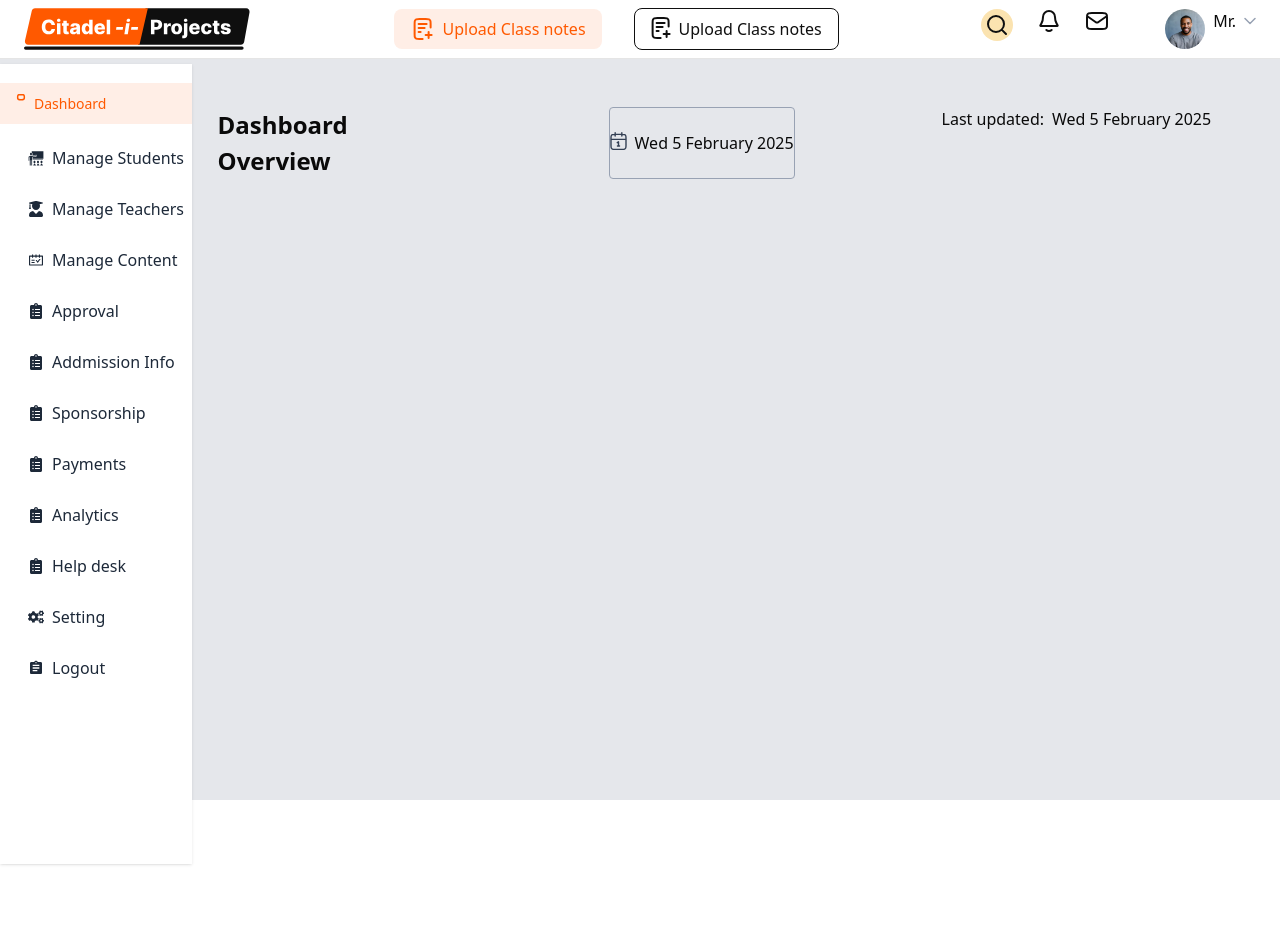
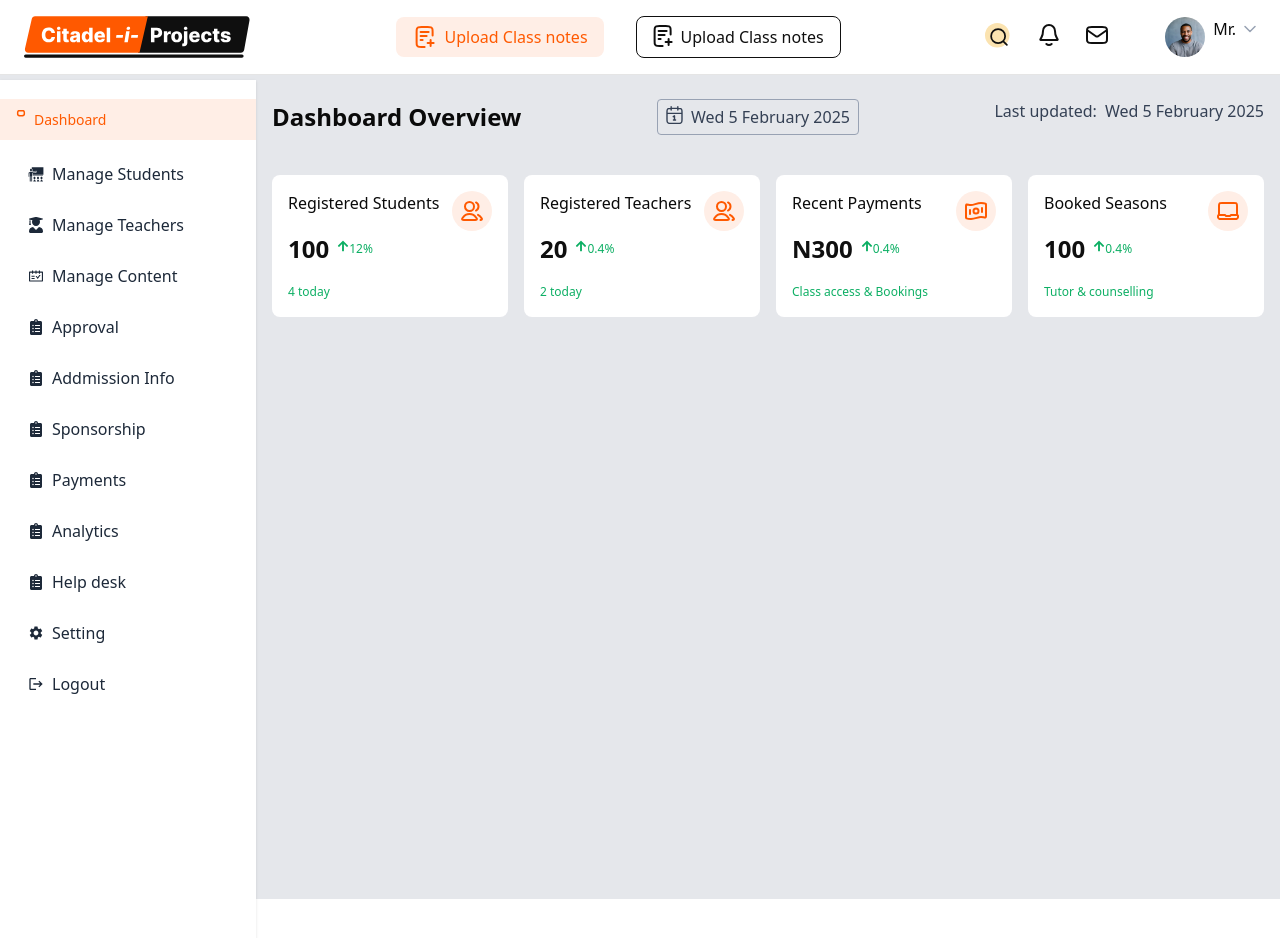
Before and after one commit to Farmerintech/admindash-farmerintech, a Next.js app: page /dashboards in a window 1280 px wide. Shown: the top 938 px of the page. Before the commit the page ends 800 px from the top, so only its background shows below. Built offline with nearby package versions, Linux system fonts and the light colour scheme.

Commit message:
dashboard, login

```diff
--- a/src/app/(dashboard)/dashboards/page.tsx
+++ b/src/app/(dashboard)/dashboards/page.tsx
@@ -1,32 +1,92 @@
+import { DashHook } from '@/app/components/dahHook';
 import { useUser } from '@/app/context/reducer'
 import React from 'react'
+import { FaArrowUp } from 'react-icons/fa';
 
 export default function page() {
-  const date = new Date('2025-02-05');
-  const options:any = { weekday: 'short', day: 'numeric', month: 'long', year: 'numeric' };
-    const formattedDate = new Intl.DateTimeFormat('en-GB', options).format(date);
     return (
-    <section className="md:ml-[20%] lg:ml-[17%] md:w-[80%] w-[100%] ">
-    <div className='flex justify-between  '>
-      <div className='w-[244px]'>
-      <p className='font-[600] text-[24px]'>Dashboard Overview</p>
+    <section className="md:ml-[25%]  lg:ml-[20%] md:w-[75%]
+     lg:w-[80%] w-[100%] px-[16px] pb-[24px] mt-6 min-h-screen">
+      <DashHook name={"Dashboard Overview"}/>
+    <main className='grid xl:grid-cols-4 md:grid-cols-2 mt-10 gap-[16px]'>
+      <div className='bg-[#FFFFFF] p-[16px] gap-[10px] rounded-[8px] flex items-start justify-between'>
+        <div className='flex flex-col gap-[16px]'>
+          <p>Registered Students</p>
+          <div className='flex items-center gap-[8px]'>
+              <p className='text-[#0F0F0F] text-[24px] font-[700]'>100</p>
+              <div className='flex text-[#0DAF64] text-[12px] '>
+                 <FaArrowUp/>
+                 <p>12%</p>
+              </div>
+            </div>
+          <p className='text-[#0DAF64] text-[12px] '>4 today</p>
+        </div>
+        <div>
+          <svg width="40" height="40" viewBox="0 0 40 40" fill="none" xmlns="http://www.w3.org/2000/svg">
+          <rect width="40" height="40" rx="20" fill="#FFEEE6"/>
+          <path d="M26.0001 23.8369C27.456 24.5683 28.7042 25.742 29.6153 27.2096C29.7957 27.5003 29.886 27.6456 29.9172 27.8468C29.9805 28.2558 29.7009 28.7585 29.32 28.9204C29.1326 29 28.9218 29 28.5001 29M24.0001 19.5322C25.4818 18.7959 26.5001 17.2669 26.5001 15.5C26.5001 13.7331 25.4818 12.2041 24.0001 11.4678M22.0001 15.5C22.0001 17.9853 19.9854 20 17.5001 20C15.0148 20 13.0001 17.9853 13.0001 15.5C13.0001 13.0147 15.0148 11 17.5001 11C19.9854 11 22.0001 13.0147 22.0001 15.5ZM10.5593 26.9383C12.1536 24.5446 14.6695 23 17.5001 23C20.3307 23 22.8465 24.5446 24.4409 26.9383C24.7901 27.4628 24.9648 27.725 24.9446 28.0599C24.929 28.3207 24.758 28.64 24.5496 28.7976C24.282 29 23.9139 29 23.1777 29H11.8224C11.0863 29 10.7182 29 10.4505 28.7976C10.2421 28.64 10.0712 28.3207 10.0555 28.0599C10.0354 27.725 10.21 27.4628 10.5593 26.9383Z" stroke="#FF5900" stroke-width="2" stroke-linecap="round" stroke-linejoin="round"/>
+          </svg>
       </div>
-      <div className='w-[239] border-[0.5px] border-[#98A2B3] flex items-center justify-center rounded-[4px]'>
-      <p className='flex gap-[8px]'>
-        <span>
-        <svg width="17" height="20" viewBox="0 0 17 20" fill="none" xmlns="http://www.w3.org/2000/svg">
-        <path d="M16 8.33334H1M11.8333 1.66667V5.00001M5.16667 1.66667V5.00001M7.25 11.6667L8.5 10.8333V15M7.45833 15H9.54167M5 18.3333H12C13.4001 18.3333 14.1002 18.3333 14.635 18.0609C15.1054 17.8212 15.4878 17.4387 15.7275 16.9683C16 16.4335 16 15.7335 16 14.3333V7.33334C16 5.93321 16 5.23314 15.7275 4.69836C15.4878 4.22796 15.1054 3.84551 14.635 3.60582C14.1002 3.33334 13.4001 3.33334 12 3.33334H5C3.59987 3.33334 2.8998 3.33334 2.36502 3.60582C1.89462 3.84551 1.51217 4.22796 1.27248 4.69836C1 5.23314 1 5.93321 1 7.33334V14.3333C1 15.7335 1 16.4335 1.27248 16.9683C1.51217 17.4387 1.89462 17.8212 2.36502 18.0609C2.8998 18.3333 3.59987 18.3333 5 18.3333Z" stroke="#344054" stroke-width="1.4" stroke-linecap="round" stroke-linejoin="round"/>
+      </div>
+      <div className='bg-[#FFFFFF] p-[16px] gap-[10px] rounded-[8px] flex items-start justify-between'>
+        <div className='flex flex-col gap-[16px]'>
+          <p>Registered Teachers</p>
+          <div className='flex items-center gap-[8px]'>
+              <p className='text-[#0F0F0F] text-[24px] font-[700]'>20</p>
+              <div className='flex text-[#0DAF64] text-[12px] '>
+                 <FaArrowUp/>
+                 <p>0.4%</p>
+              </div>
+            </div>
+          <p className='text-[#0DAF64] text-[12px] '>2 today</p>
+        </div>
+        <div>
+          <svg width="40" height="40" viewBox="0 0 40 40" fill="none" xmlns="http://www.w3.org/2000/svg">
+          <rect width="40" height="40" rx="20" fill="#FFEEE6"/>
+          <path d="M26.0001 23.8369C27.456 24.5683 28.7042 25.742 29.6153 27.2096C29.7957 27.5003 29.886 27.6456 29.9172 27.8468C29.9805 28.2558 29.7009 28.7585 29.32 28.9204C29.1326 29 28.9218 29 28.5001 29M24.0001 19.5322C25.4818 18.7959 26.5001 17.2669 26.5001 15.5C26.5001 13.7331 25.4818 12.2041 24.0001 11.4678M22.0001 15.5C22.0001 17.9853 19.9854 20 17.5001 20C15.0148 20 13.0001 17.9853 13.0001 15.5C13.0001 13.0147 15.0148 11 17.5001 11C19.9854 11 22.0001 13.0147 22.0001 15.5ZM10.5593 26.9383C12.1536 24.5446 14.6695 23 17.5001 23C20.3307 23 22.8465 24.5446 24.4409 26.9383C24.7901 27.4628 24.9648 27.725 24.9446 28.0599C24.929 28.3207 24.758 28.64 24.5496 28.7976C24.282 29 23.9139 29 23.1777 29H11.8224C11.0863 29 10.7182 29 10.4505 28.7976C10.2421 28.64 10.0712 28.3207 10.0555 28.0599C10.0354 27.725 10.21 27.4628 10.5593 26.9383Z" stroke="#FF5900" stroke-width="2" stroke-linecap="round" stroke-linejoin="round"/>
+          </svg>
+      </div>
+      </div>
+      <div className='bg-[#FFFFFF] p-[16px] gap-[10px] rounded-[8px] flex items-start justify-between'>
+        <div className='flex flex-col gap-[16px]'>
+          <p>Recent Payments</p>
+          <div className='flex items-center gap-[8px]'>
+              <p className='text-[#0F0F0F] text-[24px] font-[700]'>N300</p>
+              <div className='flex text-[#0DAF64] text-[12px] '>
+                 <FaArrowUp/>
+                 <p>0.4%</p>
+              </div>
+            </div>
+          <p className='text-[#0DAF64] text-[12px] '>Class access & Bookings</p>
+        </div>
+        <div>
+        <svg width="40" height="40" viewBox="0 0 40 40" fill="none" xmlns="http://www.w3.org/2000/svg">
+        <rect width="40" height="40" rx="20" fill="#FFEEE6"/>
+        <path d="M14 19V23M26 17V21M25 12C27.4487 12 28.7731 12.3748 29.4321 12.6654C29.5199 12.7042 29.5638 12.7235 29.6904 12.8444C29.7663 12.9168 29.9049 13.1294 29.9405 13.2281C30 13.3927 30 13.4827 30 13.6627V24.4111C30 25.3199 30 25.7743 29.8637 26.0079C29.7251 26.2454 29.5914 26.3559 29.3319 26.4472C29.0769 26.5369 28.562 26.438 27.5322 26.2401C26.8114 26.1017 25.9565 26 25 26C22 26 19 28 15 28C12.5513 28 11.2269 27.6252 10.5679 27.3346C10.4801 27.2958 10.4362 27.2765 10.3096 27.1556C10.2337 27.0832 10.0951 26.8706 10.0595 26.7719C10 26.6073 10 26.5173 10 26.3373L10 15.5889C10 14.6801 10 14.2257 10.1363 13.9921C10.2749 13.7546 10.4086 13.6441 10.6681 13.5528C10.9231 13.4631 11.438 13.562 12.4678 13.7598C13.1886 13.8983 14.0435 14 15 14C18 14 21 12 25 12ZM22.5 20C22.5 21.3807 21.3807 22.5 20 22.5C18.6193 22.5 17.5 21.3807 17.5 20C17.5 18.6193 18.6193 17.5 20 17.5C21.3807 17.5 22.5 18.6193 22.5 20Z" stroke="#FF5900" stroke-width="2" stroke-linecap="round" stroke-linejoin="round"/>
         </svg>
-        </span>
-        <span>{formattedDate}</span>
-      </p>
       </div>
-      <div className='w-[300px]'>
-      <p className='flex gap-[8px]'>Last updated:
-        <span>{formattedDate}</span>
-      </p>
       </div>
-    </div>
+      <div className='bg-[#FFFFFF] p-[16px] gap-[10px] rounded-[8px] flex items-start justify-between'>
+        <div className='flex flex-col gap-[16px]'>
+          <p>Booked Seasons</p>
+          <div className='flex items-center gap-[8px]'>
+              <p className='text-[#0F0F0F] text-[24px] font-[700]'>100</p>
+              <div className='flex text-[#0DAF64] text-[12px] '>
+                 <FaArrowUp/>
+                 <p>0.4%</p>
+              </div>
+            </div>
+          <p className='text-[#0DAF64] text-[12px] '>Tutor & counselling</p>
+        </div>
+        <div>
+        <svg width="40" height="40" viewBox="0 0 40 40" fill="none" xmlns="http://www.w3.org/2000/svg">
+        <rect width="40" height="40" rx="20" fill="#FFEEE6"/>
+        <path d="M11 24V15.2C11 14.0799 11 13.5198 11.218 13.092C11.4097 12.7157 11.7157 12.4097 12.092 12.218C12.5198 12 13.0799 12 14.2 12H25.8C26.9201 12 27.4802 12 27.908 12.218C28.2843 12.4097 28.5903 12.7157 28.782 13.092C29 13.5198 29 14.0799 29 15.2V24H23.6627C23.4182 24 23.2959 24 23.1808 24.0276C23.0787 24.0521 22.9812 24.0925 22.8917 24.1474C22.7908 24.2092 22.7043 24.2957 22.5314 24.4686L22.4686 24.5314C22.2957 24.7043 22.2092 24.7908 22.1083 24.8526C22.0188 24.9075 21.9213 24.9479 21.8192 24.9724C21.7041 25 21.5818 25 21.3373 25H18.6627C18.4182 25 18.2959 25 18.1808 24.9724C18.0787 24.9479 17.9812 24.9075 17.8917 24.8526C17.7908 24.7908 17.7043 24.7043 17.5314 24.5314L17.4686 24.4686C17.2957 24.2957 17.2092 24.2092 17.1083 24.1474C17.0188 24.0925 16.9213 24.0521 16.8192 24.0276C16.7041 24 16.5818 24 16.3373 24H11ZM11 24C10.4477 24 10 24.4477 10 25V25.3333C10 25.9533 10 26.2633 10.0681 26.5176C10.2531 27.2078 10.7922 27.7469 11.4824 27.9319C11.7367 28 12.0467 28 12.6667 28H27.3333C27.9533 28 28.2633 28 28.5176 27.9319C29.2078 27.7469 29.7469 27.2078 29.9319 26.5176C30 26.2633 30 25.9533 30 25.3333C30 25.0233 30 24.8683 29.9659 24.7412C29.8735 24.3961 29.6039 24.1265 29.2588 24.0341C29.1317 24 28.9767 24 28.6667 24H28" stroke="#FF5900" stroke-width="2" stroke-linecap="round" stroke-linejoin="round"/>
+        </svg>
+      </div>
+      </div>
+
+    </main>
     </section>
   )
 }
--- a/src/app/(dashboard)/navbar.tsx
+++ b/src/app/(dashboard)/navbar.tsx
@@ -8,7 +8,7 @@ import { Button } from "@/components/ui/button"
 import { GiHamburgerMenu, GiTeacher } from "react-icons/gi";
 import { BiCategory } from "react-icons/bi";
 import { FaUserGraduate, FaClipboardList, FaCogs } from "react-icons/fa";
-import { MdDashboard, MdOutlineMessage, MdAssignment } from "react-icons/md";
+import { MdDashboard, MdOutlineMessage, MdAssignment, MdLogout, MdSettings } from "react-icons/md";
 import { AiOutlineSchedule } from "react-icons/ai";
 import { useUser } from '../context/reducer';
 import Logo from "@/app/assets/Logo.svg"
@@ -21,7 +21,7 @@ export default function SidebarLayo() {
   };
  const {state, dispatch} = useUser()
   const menuItems = [
-    { name: "Manage Students", href: "/teacher", icon: <GiTeacher /> },
+    { name: "Manage Students", href: "/manage_students", icon: <GiTeacher /> },
     { name: "Manage Teachers", href: "/student", icon: <FaUserGraduate /> },
     { name: "Manage Content", href: "/attendance", icon: <AiOutlineSchedule /> },
     { name: "Approval", href: "/coursemgt", icon: <FaClipboardList /> },
@@ -30,17 +30,24 @@ export default function SidebarLayo() {
     { name: "Payments", href: "/coursemgt", icon: <FaClipboardList /> },
     { name: "Analytics", href: "/coursemgt", icon: <FaClipboardList /> },
     { name: "Help desk", href: "/coursemgt", icon: <FaClipboardList /> },
-    { name: "Setting", href: "/settings", icon: <FaCogs /> },
-    { name: "Logout", href: "/result", icon: <MdAssignment /> },
+    { name: "Setting", href: "/settings", icon: <MdSettings /> },
+    { name: "Logout", href: "/result", icon: <MdLogout /> },
 
 
   ];
 console.log(state)
   return (
     <>
-    <section className='bg-[#FFFFFF] px-[24px] py-[8px] flex items-center justify-between border-b-[0.5px]'>
-      <Image src={Logo} width={227} height={41} alt='logo'/>
-      <div className='flex items-center justify-center gap-[32px]'>
+    <section className='bg-[#FFFFFF] px-[24px] py-[16px] flex items-center justify-between border-b-[0.5px]'>
+      <div className='md:hidden text-[#FFEEE6] '>
+      <Button variant="outline" className='md:hidden bg-[#FF5900] outline-none border-none' onClick={Togglebuttn}>
+          <GiHamburgerMenu />
+        </Button>
+      </div>
+      <div className='hidden lg:block'>
+        <Image src={Logo} width={227} height={41} alt='logo'/>
+      </div>
+      <div className='md:flex items-center justify-center gap-[32px] hidden'>
         <div className='px-[16px] py-[8px] gap-[8px] bg-[#FFEEE6] rounded-[8px] flex'>
           <span>
           <svg width="25" height="24" viewBox="0 0 25 24" fill="none" xmlns="http://www.w3.org/2000/svg">
@@ -58,11 +65,11 @@ console.log(state)
           <span className='text-[#0F0F0F]'>Upload Class notes</span>
         </div>
       </div>
-      <div className='flex gap-[56px]'>
+      <div className='flex gap-[56px] items-center'>
         <div className='flex gap-[24px]'>
           <span>
-          <svg width="32" height="32" viewBox="0 0 32 32" fill="none" xmlns="http://www.w3.org/2000/svg">
-          <rect width="32" height="32" rx="16" fill="#FBE3B0"/>
+          <svg width="28" height="28" viewBox="0 0 32 32" fill="none" xmlns="http://www.w3.org/2000/svg">
+          <rect width="28" height="28" rx="16" fill="#FBE3B0"/>
           <path d="M25 25L20.65 20.65M23 15C23 19.4183 19.4183 23 15 23C10.5817 23 7 19.4183 7 15C7 10.5817 10.5817 7 15 7C19.4183 7 23 10.5817 23 15Z" stroke="#0F0F0F" stroke-width="2" stroke-linecap="round" stroke-linejoin="round"/>
           </svg>
           </span>
@@ -78,7 +85,7 @@ console.log(state)
           </span>
         </div>
         <div className='flex gap-[8px]'>
-          <Image src={admin} height={40} width={ 40} alt=' ' className='rounded-full'/>
+          <Image src={admin}  alt=' ' className='h-[40px] w-[40px] rounded-[20px]'/>
           <div>
             <p className='text-[16px] font-[500] flex gap-[8px] items-center '>Mr. {state?.firstName}
               <span>
@@ -92,30 +99,10 @@ console.log(state)
         </div>
       </div>
     </section>
-      {/* Mobile Header */}
-      <p>{state?.email}hi</p>
-      <div className="flex justify-between w-[90%] m-auto py-3">
-        <span className="flex flex-col gap-3 md:hidden">
-          <div className="flex gap-3 items-center">
-
-            <span className="h-[30px] w-[40px]"> s</span>
-          </div>
-          <p className="text-[#FF5900] text-[14px] px-[16px] py-[10px] bg-[#FFEEE6] flex gap-[8px]">
-            <span>
-            <svg width="10" height="8" viewBox="0 0 10 8" fill="none" xmlns="http://www.w3.org/2000/svg">
-            <path d="M1.66663 4.16667C1.66663 3.39011 1.66663 3.00182 1.79346 2.69553C1.96263 2.28716 2.28713 1.9627 2.69546 1.79354C3.00179 1.66667 3.39004 1.66667 4.16663 1.66667H5.83329C6.60988 1.66667 6.99813 1.66667 7.30446 1.79354C7.71279 1.9627 8.03729 2.28716 8.20646 2.69553C8.33329 3.00182 8.33329 3.39011 8.33329 4.16667C8.33329 4.94324 8.33329 5.33152 8.20646 5.63781C8.03729 6.04619 7.71279 6.37065 7.30446 6.53981C6.99813 6.66667 6.60988 6.66667 5.83329 6.66667H4.16663C3.39004 6.66667 3.00179 6.66667 2.69546 6.53981C2.28713 6.37065 1.96263 6.04619 1.79346 5.63781C1.66663 5.33152 1.66663 4.94324 1.66663 4.16667Z" stroke="#FF5900" stroke-width="1.5"/>
-            </svg>
-            </span>
-            Dashboard</p>
-        </span>
-        <Button variant="outline" className='md:hidden bg-[#4B5320]' onClick={Togglebuttn}>
-          <GiHamburgerMenu />
-        </Button>
-      </div>
 
       {/* Desktop Sidebar */}
-      <div className='fixed lg:w-[15%] md:top-16 left-0 z-10 md:w-[20%] py-[19px]
-      hidden md:flex flex-col shadow h-[100%] bg-white'>
+      <div className='absolute lg:w-[20%] md:top-20 left-0 z-10 md:w-[25%] py-[19px]
+      hidden md:flex flex-col shadow h-[110%] bg-white'>
         <span className="flex flex-col gap-3">
           <p className="text-[#FF5900] text-[14px] px-[16px] py-[10px] bg-[#FFEEE6] flex gap-[8px]">
             <span>
@@ -131,7 +118,7 @@ console.log(state)
             <li key={name}>
               <Button
                 variant="ghost"
-                className={`w-[90%] px-5 ${pathname === href ? 'bg-gray-300 text-white' : ''}`}
+                className={`w-[90%] px-5 ${pathname === href ? 'bg-[#FFEEE6] text-white' : ''}`}
               >
                 <Link href={href} className='flex gap-2 items-center font-[400] text-[16px] text-[#1D2939]'>
                   {icon} {name}
@@ -144,15 +131,15 @@ console.log(state)
 
       {/* Mobile Menu */}
       {sidebarOpen && (
-        <div className="block w-[100%] bg-[#4B5320] shadow-lg p-4">
-          <ul className='md:text-[18px] text-[#130F26] flex flex-col gap-[19px] text-[8px]'>
+        <div className="md:hidden block w-[100%] bg-white h-[130%] shadow-lg p-4 absolute top-20 left-0  z-10">
+          <ul className='md:text-[16px] text-[#130F26] flex flex-col gap-[19px] text-[8px]'>
             {menuItems.map(({ name, href, icon }) => (
               <li key={name}>
                 <Button
                   variant="ghost"
-                  className={`w-[90%] px-5 ${pathname === href ? 'bg-gray-300' : ''}`}
+                  className={`w-[90%] px-5 ${pathname === href ? 'bg-[#FFEEE6] hover:bg-[#FFEEE6]' : ''}`}
                 >
-                  <Link href={href} className='flex gap-2 items-center text-[18px] text-[#130F26]'>
+                  <Link href={href} className='flex gap-2 items-center text-[16px] text-[#130F26]'>
                     {icon} {name}
                   </Link>
                 </Button>
--- /dev/null
+++ b/src/app/components/dahHook.tsx
@@ -0,0 +1,31 @@
+interface hook {
+    name:string
+}
+
+export const DashHook = ({name}:hook) =>{
+    const date = new Date('2025-02-05');
+    const options:any = { weekday: 'short', day: 'numeric', month: 'long', year: 'numeric' };
+      const formattedDate = new Intl.DateTimeFormat('en-GB', options).format(date);
+
+    return(
+            <div className='flex justify-between  '>
+               <p className='font-[600] lg:text-[24px] '>{name}</p>
+              <div className='md:border-[0.5px] px-2 border-[#98A2B3] flex items-center justify-center rounded-[4px]'>
+              <p className='flex gap-[8px] text-[16px] font-[400] text-[#344054]'>
+                <span>
+                <svg width="17" height="20" viewBox="0 0 17 20" fill="none" xmlns="http://www.w3.org/2000/svg">
+                <path d="M16 8.33334H1M11.8333 1.66667V5.00001M5.16667 1.66667V5.00001M7.25 11.6667L8.5 10.8333V15M7.45833 15H9.54167M5 18.3333H12C13.4001 18.3333 14.1002 18.3333 14.635 18.0609C15.1054 17.8212 15.4878 17.4387 15.7275 16.9683C16 16.4335 16 15.7335 16 14.3333V7.33334C16 5.93321 16 5.23314 15.7275 4.69836C15.4878 4.22796 15.1054 3.84551 14.635 3.60582C14.1002 3.33334 13.4001 3.33334 12 3.33334H5C3.59987 3.33334 2.8998 3.33334 2.36502 3.60582C1.89462 3.84551 1.51217 4.22796 1.27248 4.69836C1 5.23314 1 5.93321 1 7.33334V14.3333C1 15.7335 1 16.4335 1.27248 16.9683C1.51217 17.4387 1.89462 17.8212 2.36502 18.0609C2.8998 18.3333 3.59987 18.3333 5 18.3333Z" stroke="#344054" stroke-width="1.4" stroke-linecap="round" stroke-linejoin="round"/>
+                </svg>
+                </span>
+                <span>{formattedDate}</span>
+              </p>
+              </div>
+              <div className='text-[16px] font-[400] text-[#344054] hidden md:flex '>
+              <p className='flex gap-[8px]'>Last updated:
+                <span>{formattedDate}</span>
+              </p>
+              </div>
+            </div>
+
+    )
+}
```
Also changed, not shown: src/app/(dashboard)/manage_students/page.tsx (added, +9 -0 lines), src/app/(dashboard)/students/page.tsx (deleted).
